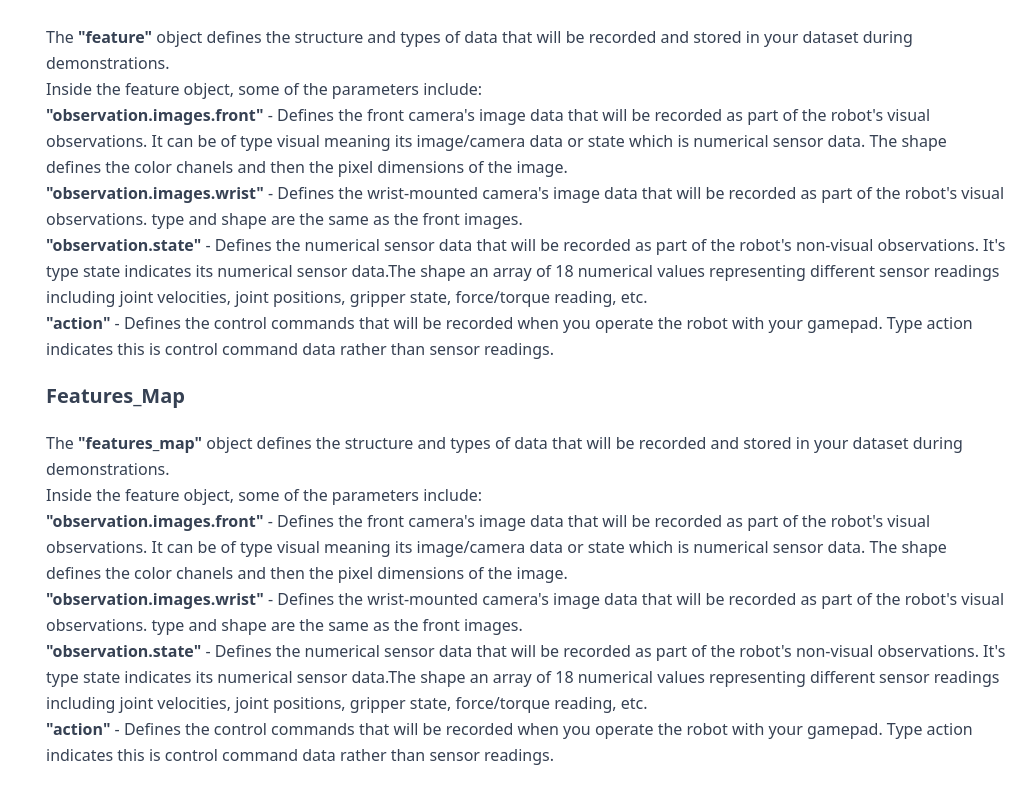
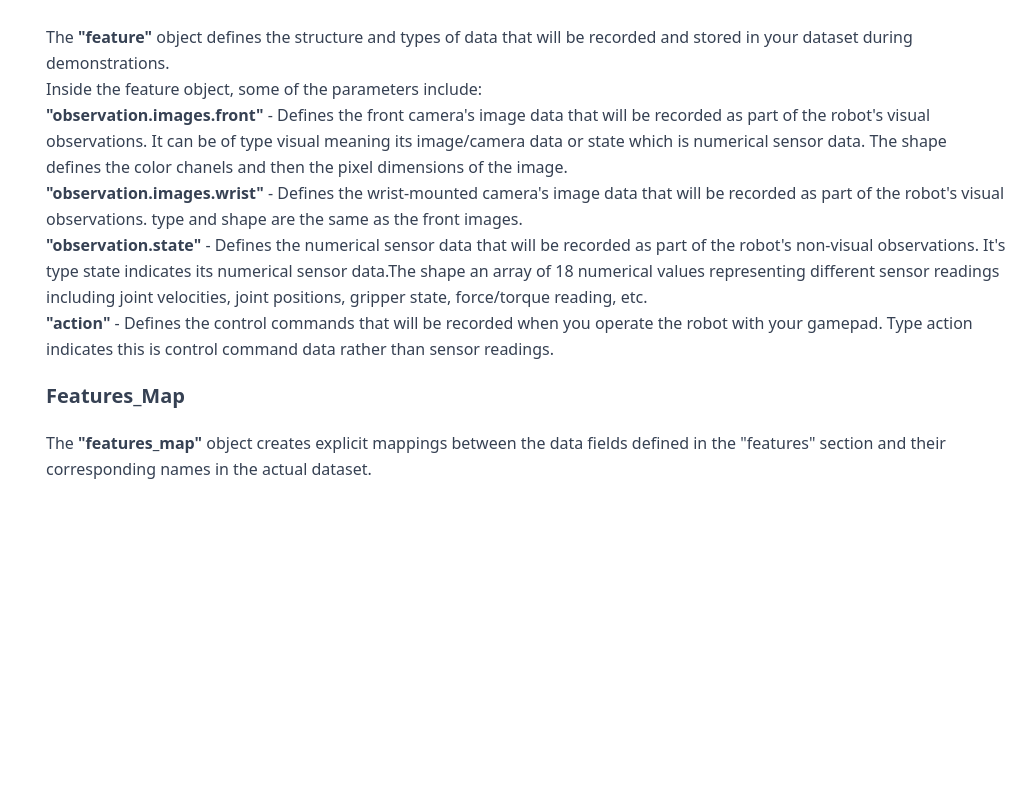
Before and after one commit to WilliamGiammona/learning-ai, a Next.js app: page /robotics in a window 1280 px wide. Shown: the part 7247-8047 px from the top of the page, without its empty margins (258-1280 px from the left). After the commit the page ends 7761 px from the top, so only its background shows below. Built offline with nearby package versions, Linux system fonts and the light colour scheme.

Commit message:
additional setup info

```diff
--- a/app/robotics/page.tsx
+++ b/app/robotics/page.tsx
@@ -739,42 +739,9 @@ const Robotics = () => {
 
                   <h3 className="text-xl font-bold my-5">Features_Map</h3>
                   <li>
-                    The <strong>"features_map" </strong> object defines the
-                    structure and types of data that will be recorded and stored
-                    in your dataset during demonstrations.
-                    <br />
-                    Inside the feature object, some of the parameters include:
-                    <ul>
-                      <li>
-                        <strong>"observation.images.front"</strong> - Defines
-                        the front camera's image data that will be recorded as
-                        part of the robot's visual observations. It can be of
-                        type visual meaning its image/camera data or state which
-                        is numerical sensor data. The shape defines the color
-                        chanels and then the pixel dimensions of the image.
-                      </li>
-                      <li>
-                        <strong>"observation.images.wrist"</strong> - Defines
-                        the wrist-mounted camera's image data that will be
-                        recorded as part of the robot's visual observations.
-                        type and shape are the same as the front images.
-                      </li>
-                      <li>
-                        <strong>"observation.state"</strong> - Defines the
-                        numerical sensor data that will be recorded as part of
-                        the robot's non-visual observations. It's type state
-                        indicates its numerical sensor data.The shape an array
-                        of 18 numerical values representing different sensor
-                        readings including joint velocities, joint positions,
-                        gripper state, force/torque reading, etc.
-                      </li>
-                      <li>
-                        <strong>"action"</strong> - Defines the control commands
-                        that will be recorded when you operate the robot with
-                        your gamepad. Type action indicates this is control
-                        command data rather than sensor readings.
-                      </li>
-                    </ul>
+                    The <strong>"features_map" </strong> object creates explicit
+                    mappings between the data fields defined in the "features"
+                    section and their corresponding names in the actual dataset.
                   </li>
                 </ul>
               </div>
```
